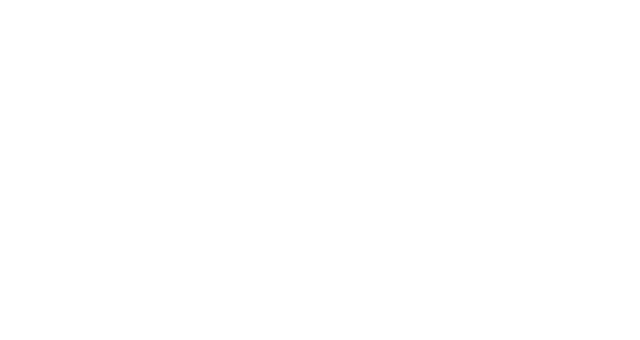
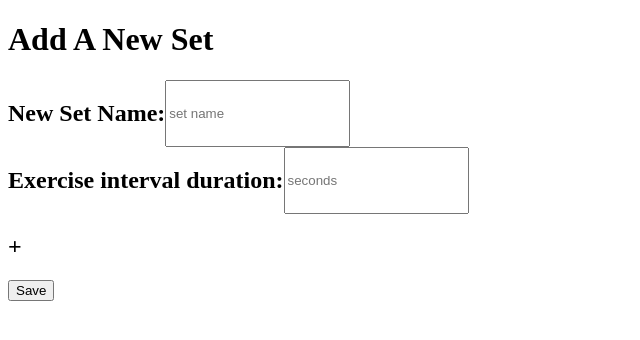
Before and after one commit to kaiworkspace/exercise-app, a React (Create React App) app: page /add-exercise in a window 1280 px wide. Before the commit this address had no page. Shown: the top 340 px of the page, without its empty margins (0-640 px from the left). Built offline with nearby package versions, Linux system fonts and the light colour scheme.

Commit message:
basic add exercise function

```diff
--- a/src/components/App.js
+++ b/src/components/App.js
@@ -2,12 +2,14 @@ import React from "react"
 import { BrowserRouter as Router, Route, Routes } from 'react-router-dom'
 
 import Home from "../pages/Home"
+import AddExercise from "../pages/AddExercise"
 
 export default function App(){
     return (
         <div>
             <Routes>
                 <Route path="/" element={<Home />}></Route>
+                <Route path="/add-exercise" element={<AddExercise />}></Route>
             </Routes>
         </div>
     )
--- /dev/null
+++ b/src/pages/AddExercise.js
@@ -0,0 +1,96 @@
+import react from 'react'
+import axios from 'axios'
+import { useState, useEffect } from 'react'
+
+export default function AddExercise(){
+
+    // axios function to post data
+    // ....
+
+
+    const [newExercise, setNewExercise] = useState([])
+    const [id, setNewId] = useState(1)
+    const [setName, setNewSetName] = useState("")
+    const [intervalDuration, setIntervalDuration] = useState(1)
+
+    // create new exercise each time '+' is pressed
+    const createSet = ()=>{
+        const tempSet = newExercise
+        const exercise = {exerciseName: "new exercise", exerciseId: id}
+        tempSet.push(exercise)
+        setNewId(prevId=> prevId + 1)
+        setNewExercise(tempSet)
+        console.log(newExercise)
+    }
+
+    const horizontalStyle = { display: 'flex'}
+
+    const handleExerciseNameChange=(event)=>{
+        let tempName = event.target.value
+        let tempId = event.target.id
+        let tempSet = newExercise
+        tempSet.forEach((exercise)=>{
+            if(exercise.exerciseId == tempId){
+                exercise.exerciseName = tempName
+            }
+        })
+
+        setNewExercise(tempSet)
+    }
+
+    const handleSetNameChange=(event)=>{
+        let tempSetName = event.target.value
+        setNewSetName(tempSetName)
+    }
+
+    const handleDurationChange=(event)=>{
+        let tempDuration = event.target.value
+        setIntervalDuration(tempDuration)
+    }
+
+    const renderSets = newExercise.map((eachExercise)=>{
+        return (
+            <div key={eachExercise.exerciseId}>
+                <div style={horizontalStyle}>
+                    <h3>Exercise name: </h3>
+                    <input placeholder={eachExercise.exerciseName} id={eachExercise.exerciseId} onChange={handleExerciseNameChange}></input>
+                </div>
+
+            </div>
+        )
+    })
+
+    const saveSet=()=>{
+        const exerciseSet = {
+                                setName: setName,
+                                setDuration: intervalDuration,
+                                data: newExercise
+                            }
+        console.log(exerciseSet)
+
+        // call axios post
+    }
+
+    return (
+        <div>
+            {/* title */}
+            <h1>Add A New Set</h1>
+
+            {/* inputs */}
+            <div style={horizontalStyle}>
+                <h2>New Set Name: </h2>
+                <input placeholder='set name' onChange={handleSetNameChange}></input>
+            </div>
+            <div style={horizontalStyle}>
+                <h2>Exercise interval duration: </h2>
+                <input placeholder='seconds' onChange={handleDurationChange}></input>
+            </div>
+
+            {renderSets}
+            <h2 onClick={createSet}>+</h2>
+            <button onClick={saveSet}>Save</button>
+        </div>
+
+        )
+
+}
```
